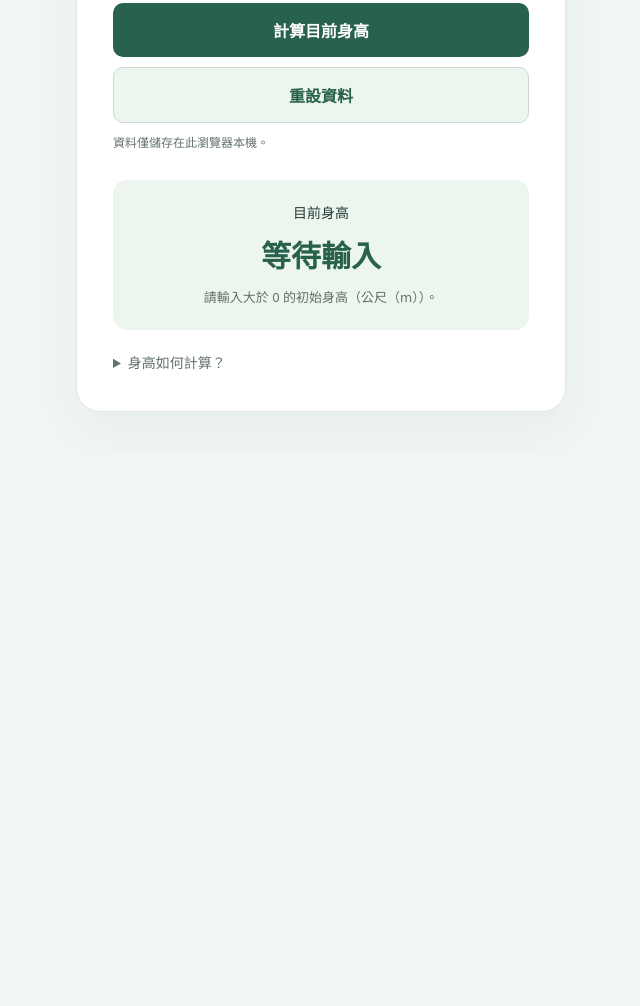
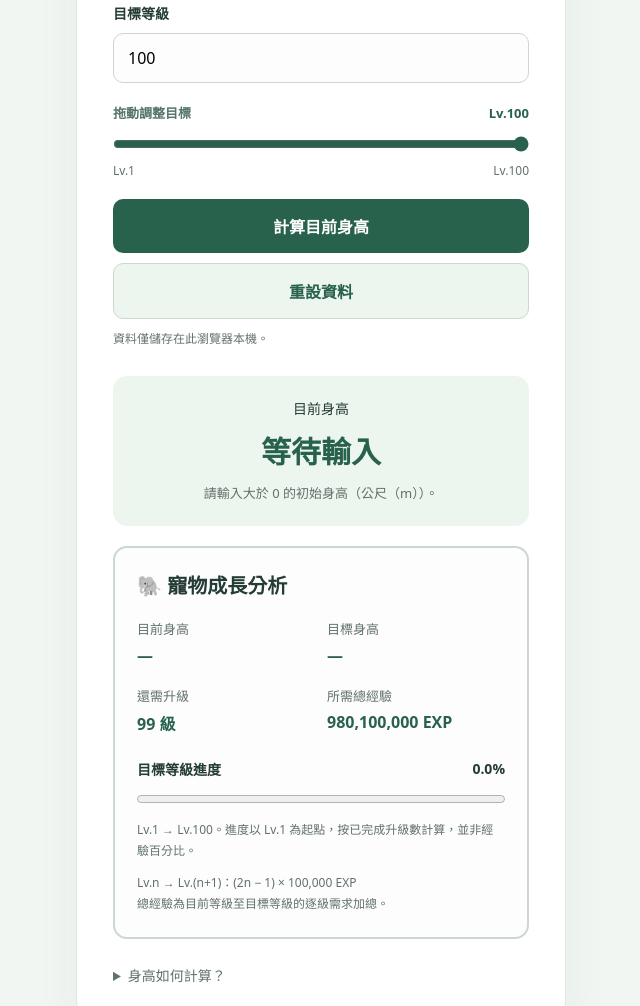
Before and after one commit to pengkaisheng113360245/codextest, a plain HTML site: page index.html in a window 1280 px wide. Shown: the part 571-1577 px from the top of the page, without its empty margins (319-959 px from the left). Before the commit the page ends 1023 px from the top, so only its background shows below. Drawn offline with Linux system fonts and the light colour scheme.

Commit message:
Add pet growth analysis

```diff
--- a/index.html
+++ b/index.html
@@ -21,6 +21,11 @@
       <label class="slider-label" for="level-slider">拖動調整等級 <output id="level-display" for="level level-slider">Lv.1</output></label>
       <input id="level-slider" name="level-slider" type="range" min="1" max="100" step="1" value="1" aria-valuetext="Lv.1">
       <div class="slider-scale" aria-hidden="true"><span>Lv.1</span><span>Lv.100</span></div>
+      <label for="target-level">目標等級</label>
+      <input id="target-level" name="target-level" type="number" min="1" max="100" step="1" value="100" required>
+      <label class="slider-label" for="target-slider">拖動調整目標 <output id="target-display" for="target-level target-slider">Lv.100</output></label>
+      <input id="target-slider" type="range" min="1" max="100" step="1" value="100" aria-valuetext="Lv.100">
+      <div class="slider-scale" aria-hidden="true"><span>Lv.1</span><span>Lv.100</span></div>
       <button type="submit">計算目前身高</button>
       <button id="reset-data" class="secondary-button" type="button">重設資料</button>
       <p id="storage-status" role="status">資料僅儲存在此瀏覽器本機。</p>
@@ -30,6 +35,19 @@
       <p id="result-value">等待輸入</p>
       <p id="result-detail">輸入初始身高後，即可隨等級變化即時計算。</p>
     </section>
+    <section class="growth-card" aria-labelledby="growth-title">
+      <h2 id="growth-title">🐘 寵物成長分析</h2>
+      <dl class="growth-stats" aria-live="polite" aria-atomic="true">
+        <div><dt>目前身高</dt><dd id="growth-current">—</dd></div>
+        <div><dt>目標身高</dt><dd id="growth-target">—</dd></div>
+        <div><dt>還需升級</dt><dd id="growth-levels">—</dd></div>
+        <div><dt>所需總經驗</dt><dd id="growth-exp">—</dd></div>
+      </dl>
+      <label for="growth-progress">目標等級進度 <span id="growth-percent">0%</span></label>
+      <progress id="growth-progress" max="100" value="0">0%</progress>
+      <p id="growth-note">進度以 Lv.1 為起點，按已完成升級數計算。</p>
+      <p class="exp-rule">Lv.n → Lv.(n+1)：(2n − 1) × 100,000 EXP<br>總經驗為目前等級至目標等級的逐級需求加總。</p>
+    </section>
     <details>
       <summary>身高如何計算？</summary>
       <p>目前身高 = 初始身高 × (1 + 0.1 × (等級 − 1))</p>
--- a/script.js
+++ b/script.js
@@ -10,12 +10,53 @@ const resultDetail = document.getElementById("result-detail");
 const resetButton = document.getElementById("reset-data");
 const storageStatus = document.getElementById("storage-status");
 const STORAGE_KEY = "codextest.petHeightCalculator.v1";
+const targetInput = document.getElementById("target-level");
+const targetSlider = document.getElementById("target-slider");
+const targetDisplay = document.getElementById("target-display");
+
+function validLevel(value) {
+  return value !== "" && Number.isInteger(Number(value)) && Number(value) >= 1 && Number(value) <= 100;
+}
+
+function syncTarget() {
+  if (!validLevel(targetInput.value)) return;
+  targetSlider.value = targetInput.value;
+  targetDisplay.textContent = `Lv.${Number(targetInput.value)}`;
+  targetSlider.setAttribute("aria-valuetext", targetDisplay.textContent);
+}
+
+function updateGrowth() {
+  const current = Number(levelInput.value);
+  const target = Number(targetInput.value);
+  const height = Number(heightInput.value);
+  const valid = validLevel(levelInput.value) && validLevel(targetInput.value);
+  const formatHeight = (level) => {
+    const value = height * (1 + 0.1 * (level - 1));
+    return height > 0 && Number.isFinite(value)
+      ? `${value.toLocaleString("zh-TW", { minimumFractionDigits: 2, maximumFractionDigits: 2 })} 公尺（m）` : "—";
+  };
+  document.getElementById("growth-current").textContent = validLevel(levelInput.value) ? formatHeight(current) : "—";
+  document.getElementById("growth-target").textContent = validLevel(targetInput.value) ? formatHeight(target) : "—";
+  document.getElementById("growth-levels").textContent = valid ? `${Math.max(0, target - current)} 級` : "—";
+  // 前 k 個奇數的和為 k²，因此可直接計算逐級經驗的總和。
+  const exp = valid ? Math.max(0, (target - 1) ** 2 - (current - 1) ** 2) * 100000 : 0;
+  document.getElementById("growth-exp").textContent = valid ? `${exp.toLocaleString("zh-TW")} EXP` : "—";
+  const percent = valid ? (current >= target ? 100 : (current - 1) / (target - 1) * 100) : 0;
+  const progress = document.getElementById("growth-progress");
+  progress.value = percent;
+  progress.textContent = `${percent.toFixed(1)}%`;
+  document.getElementById("growth-percent").textContent = valid ? `${percent.toFixed(1)}%` : "—";
+  document.getElementById("growth-note").textContent = !valid
+    ? "請輸入 1～100 的整數目前等級與目標等級。"
+    : `${current >= target ? "已達目標！" : `Lv.${current} → Lv.${target}。`}進度以 Lv.1 為起點，按已完成升級數計算，並非經驗百分比。`;
+}
 
 function saveData() {
   try {
     localStorage.setItem(STORAGE_KEY, JSON.stringify({
       initialHeight: heightInput.value,
       level: levelInput.value,
+      targetLevel: targetInput.value,
     }));
     storageStatus.textContent = "已自動儲存於此瀏覽器本機。";
   } catch {
@@ -32,6 +73,9 @@ function restoreData() {
       throw new Error("Invalid saved data");
     }
     const level = Number(data.level);
+    if (typeof data.targetLevel === "string" && validLevel(data.targetLevel)) {
+      targetInput.value = String(Number(data.targetLevel));
+    }
     // 有效數值才恢復；損壞或未完成的輸入回到預設值。
     if (data.initialHeight === "" || (Number.isFinite(Number(data.initialHeight)) && Number(data.initialHeight) > 0)) {
       heightInput.value = data.initialHeight;
@@ -46,6 +90,8 @@ function restoreData() {
 }
 
 function calculateHeight(reportErrors = false) {
+  targetInput.setCustomValidity(validLevel(targetInput.value) ? "" : "請輸入 1～100 的整數目標等級。");
+  updateGrowth();
   heightInput.setCustomValidity("");
   levelInput.setCustomValidity("");
   const initialHeight = Number(heightInput.value);
@@ -108,8 +154,20 @@ form.addEventListener("submit", (event) => {
   calculateHeight(true);
 });
 
+targetInput.addEventListener("input", () => {
+  syncTarget();
+  calculateHeight();
+  saveData();
+});
+targetSlider.addEventListener("input", () => {
+  targetInput.value = targetSlider.value;
+  syncTarget();
+  calculateHeight();
+  saveData();
+});
+
 resetButton.addEventListener("click", () => {
-  if (!window.confirm("確定要清除已儲存的資料嗎？初始身高將清空，等級將恢復為 Lv.1。")) return;
+  if (!window.confirm("確定要清除已儲存的資料嗎？初始身高將清空，目前等級將恢復為 Lv.1，目標等級將恢復為 Lv.100。")) return;
   try {
     // 只刪除此計算器的資料，不影響同來源的其他資料。
     localStorage.removeItem(STORAGE_KEY);
@@ -119,9 +177,11 @@ resetButton.addEventListener("click", () => {
   }
   form.reset();
   syncLevel(1);
+  syncTarget();
   calculateHeight();
 });
 
 restoreData();
+syncTarget();
 syncLevel(Number(levelInput.value));
 calculateHeight();
--- a/style.css
+++ b/style.css
@@ -22,8 +22,16 @@ button:hover { background: #1e4d3c; }
 summary { cursor: pointer; }
 .slider-label, .slider-scale { display: flex; justify-content: space-between; align-items: center; }
 .slider-label { font-size: 13px; color: #547568; }
-#level-display { color: #28624d; font-weight: 700; }
-#level-slider { padding: 0; margin: 0; border: 0; height: 24px; accent-color: #28624d; cursor: pointer; }
+#level-display, #target-display { color: #28624d; font-weight: 700; }
+#level-slider, #target-slider { padding: 0; margin: 0; border: 0; height: 24px; accent-color: #28624d; cursor: pointer; }
+.growth-card { margin: 0 0 24px; padding: 22px; border: 2px solid #cbd8d0; border-radius: 14px; background: #fcfdfc; }
+.growth-card h2 { margin: 0 0 20px; font-size: 20px; }
+.growth-stats { display: grid; grid-template-columns: repeat(2, minmax(0, 1fr)); gap: 20px 12px; margin: 0 0 24px; }
+.growth-stats dt { font-size: 13px; color: #62716b; }
+.growth-stats dd { margin: 6px 0 0; color: #28624d; font-weight: 700; overflow-wrap: anywhere; font-variant-numeric: tabular-nums; }
+.growth-card label { display: flex; justify-content: space-between; gap: 10px; }
+#growth-progress { display: block; width: 100%; height: 16px; margin: 12px 0; accent-color: #28624d; }
+#growth-note, .exp-rule { font-size: 12px; line-height: 1.8; color: #62716b; margin: 10px 0 0; }
 .slider-scale { color: #62716b; font-size: 12px; margin: -4px 0 10px; }
 details p { margin-bottom: 0; }
 @media (max-width: 480px) { body { padding: 20px 14px; } .calculator { padding: 26px 22px; } }
```
